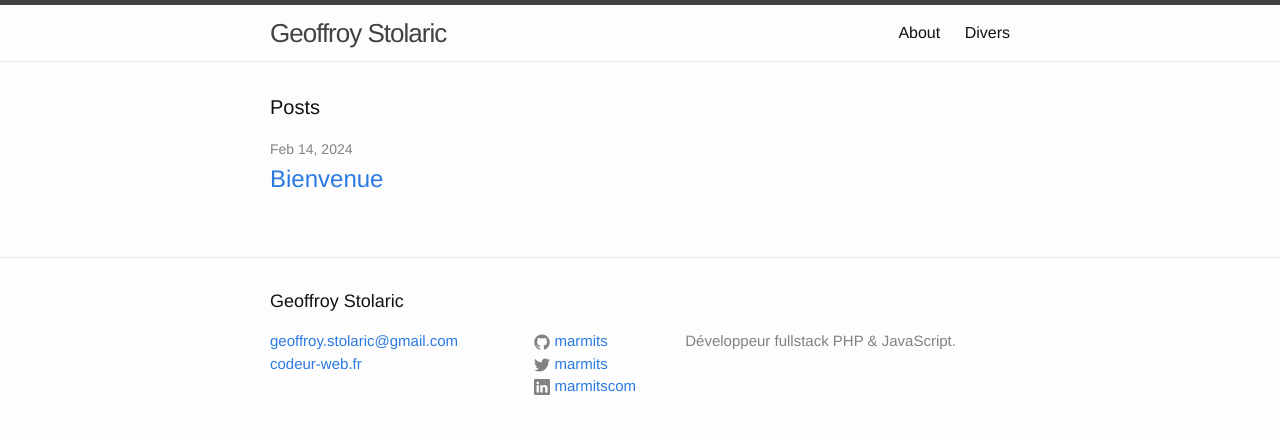
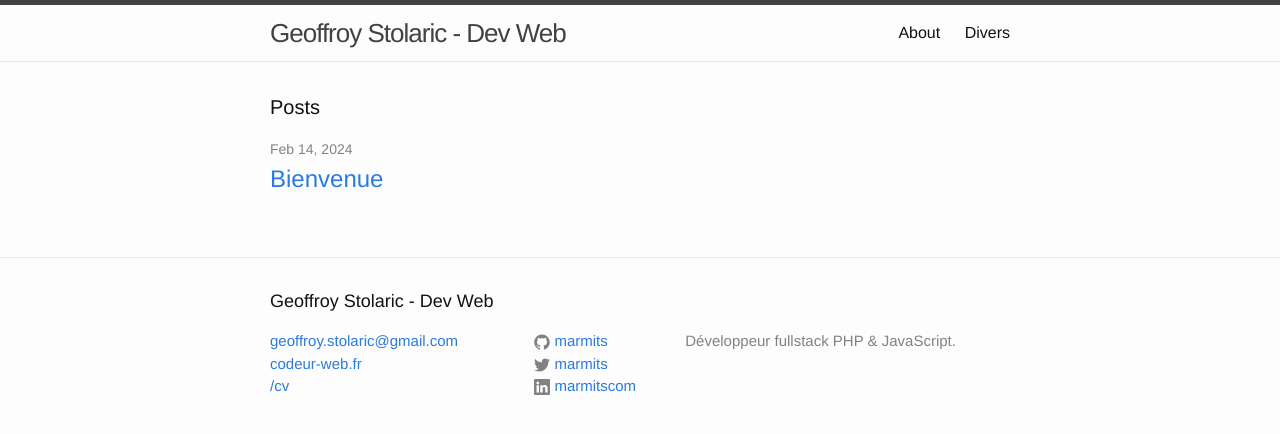
Before and after one commit to marmits/marmits.github.io, a Jekyll site: the page built from index.html, in a window 1280 px wide. Shown: the top 434 px of the page. Built offline with Jekyll 4.4.1, drawn with Linux system fonts in a browser that asks for light colours.

```diff
--- a/_config.yml
+++ b/_config.yml
@@ -1,5 +1,5 @@
 # Site settings
-title: Geoffroy Stolaric
+title: Geoffroy Stolaric - Dev Web
 email: geoffroy.stolaric@gmail.com
 description: > # this means to ignore newlines until "baseurl:"
   Développeur fullstack PHP & JavaScript.
@@ -9,6 +9,7 @@ twitter_username: marmits
 github_username:  marmits
 linkedin_username:  marmitscom
 codeurweb_url: "codeur-web.fr"
+jsonresume_url: "/cv"
 # Build settings
 markdown: kramdown
 permalink: /:year/:title:output_ext
--- a/_includes/footer.html
+++ b/_includes/footer.html
@@ -10,6 +10,9 @@
           <li><a href="mailto:{{ site.email }}">{{ site.email }}</a></li>
           {% if site.codeurweb_url %}
           <li><a href="https://{{ site.codeurweb_url }}">{{ site.codeurweb_url }}</a></li>
+          {% endif %}
+          {% if site.jsonresume_url %}
+          <li><a href="{{ site.jsonresume_url }}">{{ site.jsonresume_url }}</a></li>
           {% endif %}
         </ul>
       </div>
--- a/_includes/head.html
+++ b/_includes/head.html
@@ -3,7 +3,7 @@
     <meta name="viewport" content="width=device-width initial-scale=1" />
     <meta http-equiv="X-UA-Compatible" content="IE=edge">
 
-    <title>{% if page.title %}{{ page.title }}{% else %}{{ site.title }}{% endif %}</title>
+    <title>{% if page.title %}{{ site.title }} - {{ page.title }}{% else %}{{ site.title }}{% endif %}</title>
     <meta name="description" content="{{ site.description }}">
 
     <link rel="stylesheet" href="{{ "/css/main.css" | prepend: site.baseurl }}">
```
